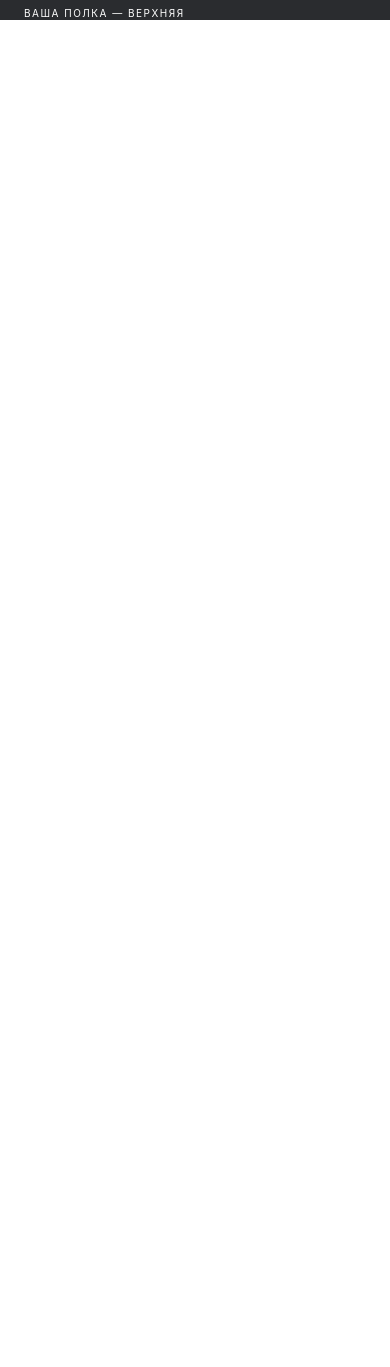
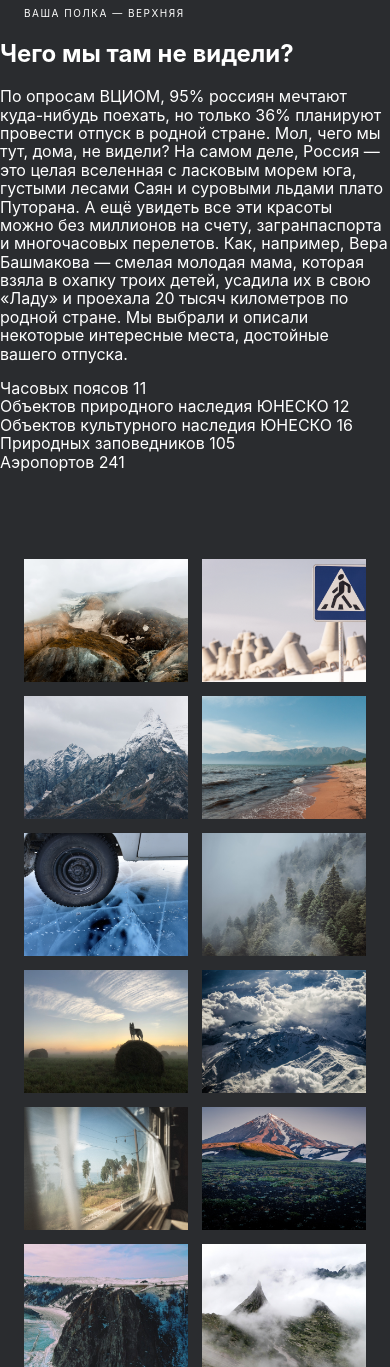
Before and after one commit to Georgi12/russian-travel, a plain HTML site: page index.html in a window 390 px wide. Shown: the part 590-1957 px from the top of the page. Before the commit the page ends 844 px from the top, so only its background shows below. Drawn offline with Linux system fonts and the light colour scheme; a web font is replaced by a local one.

Commit message:
блок интро и фото

```diff
--- a/blocks/header/header.css
+++ b/blocks/header/header.css
@@ -3,24 +3,19 @@
     flex-direction: row;
     justify-content: space-between;
     max-width: 1184px;
+    width: calc(100% - 48px*2);
     min-width: max-content;
-    margin: 0 48px;
-}
-
-@media screen and (min-width: 1280px) {
-    .header  {
-        margin: 0 auto;
-    }
+    margin: 0 auto;
 }
 
 @media screen and (max-width: 768px) {
     .header  {
-        margin: 0 24px;
+        width: calc(100% - 24px*2)
     }
 }
 
 @media screen and (max-width: 320px) {
     .header  {
-        margin: 0 16px;
+        width: calc(100% - 16px*2)
     }
 }
--- a/blocks/lead/lead.css
+++ b/blocks/lead/lead.css
@@ -1,26 +1,20 @@
 .lead {
     margin: 48px auto 0;
     max-width: 984px;
+    width: calc(100% - 48px*2);
 }
 
 
 
 @media screen and (min-width: 1280px) {
     .lead  {
-        margin: 56px auto 0;
-
-    }
-}
-
-@media screen and (max-width: 1024px) {
-    .lead  {
-        margin: 48px 48px 0;
+        margin-top: 56px;
 
     }
 }
 
 @media screen and (max-width: 768px) {
     .lead  {
-        margin: 48px 0 0;
+        width: 100%;
     }
 }
--- /dev/null
+++ b/blocks/photo-grid/__item/photo-grid__item.css
@@ -0,0 +1,3 @@
+.photo-grid__item {
+    width: 100%;
+}
--- /dev/null
+++ b/blocks/photo-grid/photo-grid.css
@@ -0,0 +1,49 @@
+.photo-grid {
+    display: grid;
+    grid-template-columns: repeat(4, 1fr);
+    grid-template-rows: repeat(3, 1fr);
+    gap: 16px;
+    max-width: 1184px;
+    margin: 92px auto 0;
+    align-items: center;
+    justify-items: center;
+    width: calc(100% - 48px*2);
+}
+
+
+@media screen and (max-width: 1280px) {
+    .photo-grid  {
+        grid-template-columns: repeat(4, 1fr);
+        grid-template-rows: repeat(3, 1fr);
+        gap: 16px;
+    }
+}
+
+
+@media screen and (max-width: 1024px) {
+    .photo-grid  {
+        grid-template-columns: repeat(3, 1fr);
+        grid-template-rows: repeat(4, 1fr);
+        gap: 14px;
+    }
+}
+
+@media screen and (max-width: 768px) {
+    .photo-grid  {
+        grid-template-columns: repeat(2, 1fr);
+        grid-template-rows: repeat(6, 1fr);
+        margin: 88px auto 0;
+        width: calc(100% - 24px*2);
+    }
+}
+
+
+@media screen and (max-width: 320px) {
+    .photo-grid  {
+        grid-template-columns: 1fr;
+        grid-template-rows: repeat(6, 1fr);
+        margin: 64px auto 0;
+        width: calc(100% - 16px*2);
+        gap: 14px;
+    }
+}
--- a/index.html
+++ b/index.html
@@ -31,6 +31,42 @@
                 <p class="lead__caption">ваша полка — верхняя</p>
 
             </section>
+            <section class="intro">
+                <h2>Чего мы там не видели?</h2>
+                <p>
+                    По опросам ВЦИОМ, 95% россиян мечтают куда-нибудь поехать, но только 36% планируют провести
+                    отпуск в родной стране. Мол, чего мы тут, дома, не видели? На самом деле, Россия — это целая
+                    вселенная с ласковым морем юга, густыми лесами Саян и суровыми льдами плато Путорана. А ещё
+                    увидеть все эти красоты можно без миллионов на счету, загранпаспорта и многочасовых перелетов.
+                    Как, например, Вера Башмакова — смелая молодая мама, которая взяла в охапку троих детей, усадила
+                    их в свою «Ладу» и проехала 20 тысяч километров по родной стране. Мы выбрали и описали некоторые
+                    интересные места, достойные вашего отпуска.
+                </p>
+
+                <p>
+                    Часовых поясов 11<br>
+                    Объектов природного наследия ЮНЕСКО 12<br>
+                    Объектов культурного наследия ЮНЕСКО 16<br>
+                    Природных заповедников 105<br>
+                    Аэропортов 241<br>
+                </p>
+
+            </section>
+
+            <section class="photo-grid">
+                <img src="images/__item.png" class="photo-grid__item" alt="фото из сетки">
+                <img src="images/__item-1.png" class="photo-grid__item" alt="фото из сетки">
+                <img src="images/__item-2.png" class="photo-grid__item" alt="фото из сетки">
+                <img src="images/__item-3.png" class="photo-grid__item" alt="фото из сетки">
+                <img src="images/__item-4.png" class="photo-grid__item" alt="фото из сетки">
+                <img src="images/__item-5.png" class="photo-grid__item" alt="фото из сетки">
+                <img src="images/__item-6.png" class="photo-grid__item" alt="фото из сетки">
+                <img src="images/__item-7.png" class="photo-grid__item" alt="фото из сетки">
+                <img src="images/__item-8.png" class="photo-grid__item" alt="фото из сетки">
+                <img src="images/__item-9.png" class="photo-grid__item" alt="фото из сетки">
+                <img src="images/__item-10.png" class="photo-grid__item" alt="фото из сетки">
+                <img src="images/__item-11.png" class="photo-grid__item" alt="фото из сетки">
+            </section>
         </div>
     </body>
 </html>
--- a/pages/index.css
+++ b/pages/index.css
@@ -10,3 +10,7 @@
 @import url("../blocks/lead/__subtitle/lead__subtitle.css");
 @import url("../blocks/lead/__image/lead__image.css");
 @import url("../blocks/lead/__caption/lead__caption.css");
+
+
+@import url("../blocks/photo-grid/photo-grid.css");
+@import url("../blocks/photo-grid/__item/photo-grid__item.css");
```
Also changed, not shown: images/__item-1.png (added), images/__item-10.png (added), images/__item-11.png (added), images/__item-2.png (added), images/__item-3.png (added), images/__item-4.png (added), images/__item-5.png (added), images/__item-6.png (added), images/__item-7.png (added), images/__item-8.png (added), images/__item-9.png (added), images/__item.png (added).
